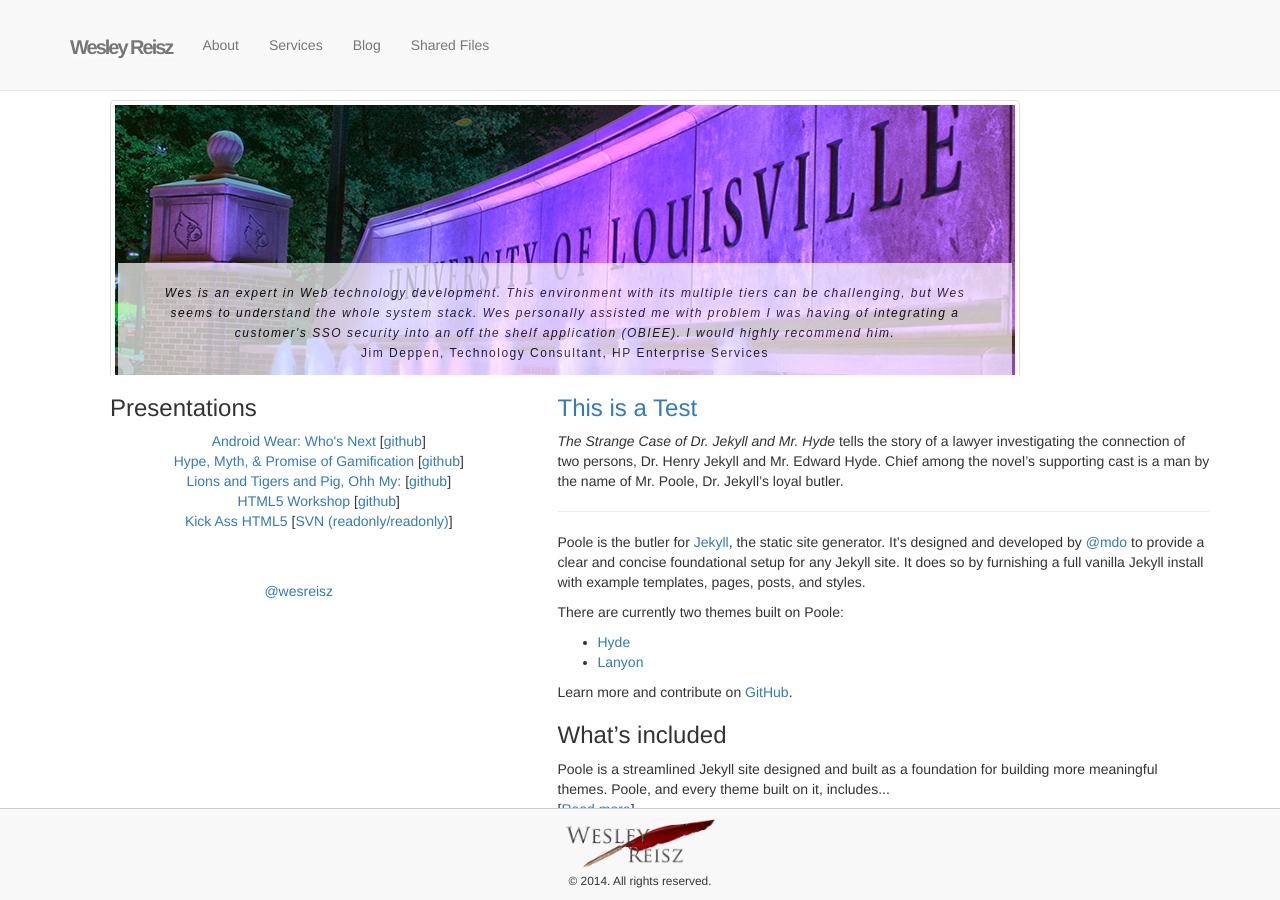
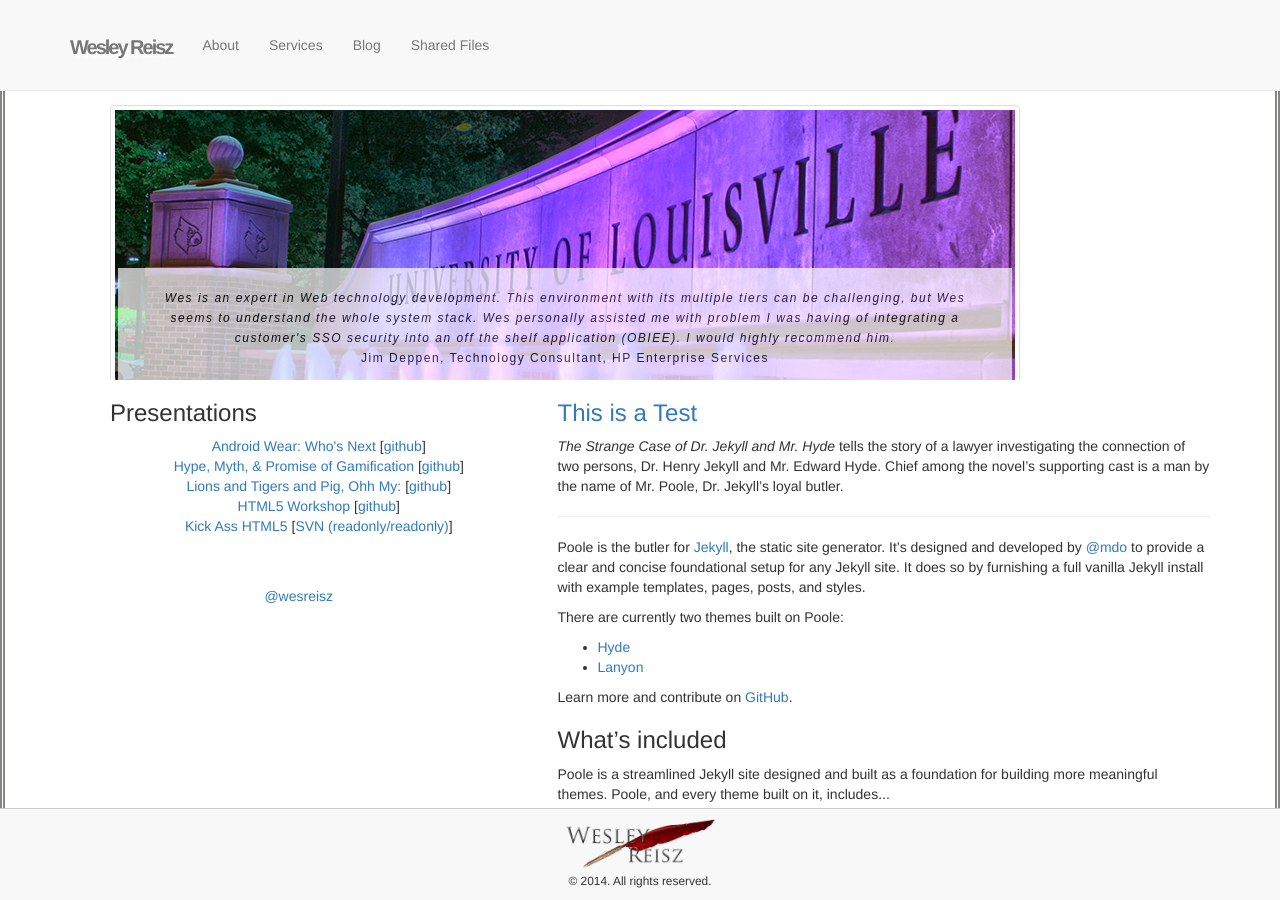
Before and after one commit to wesreisz/wesreisz.github.io, a Jekyll site: the page built from index.html, in a window 1280 px wide and 900 px high. Built offline with Jekyll 4.4.1, drawn with Linux system fonts in a browser that asks for light colours; some web fonts are replaced; comment, search, counter and statistics services are not loaded.

Commit message:
added some styling for each of the single page transitions

```diff
--- a/css/scrolling-nav.css
+++ b/css/scrolling-nav.css
@@ -37,6 +37,7 @@
     padding-top: 100px;
     text-align: center;
     background: #fff;
+	border: 5px double #848482;
 }
 
 .about-section {
@@ -44,6 +45,7 @@
     padding-top: 50px;
     text-align: center;
     background: #eee;
+	border: 5px double #848482;
 }
 
 .services-section {
@@ -51,6 +53,7 @@
     padding-top: 50px;
     text-align: center;
     background: #fff;
+	border: 5px double #848482;
 }
 
 .contact-section {
@@ -58,6 +61,7 @@
     padding-top: 50px;
     text-align: center;
     background: #eee;
+	border: 5px double #848482;
 }
 
 
```
